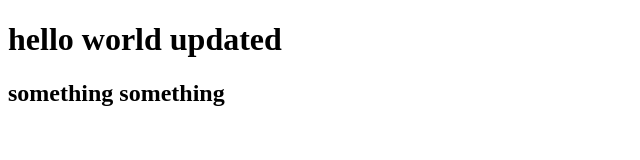
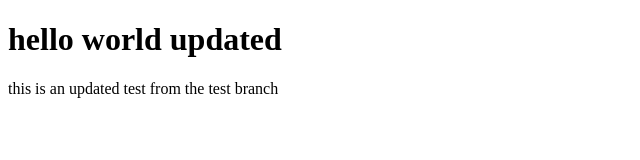
Before and after one commit to gx28ga/git-test, a website: page index.html in a window 1280 px wide. Shown: the whole page, without its empty margins (0-640 px from the left). Drawn offline with Linux system fonts and the light colour scheme.

Commit message:
updated in test branch

```diff
--- a/index.html
+++ b/index.html
@@ -4,10 +4,11 @@
     <meta charset="UTF-8">
     <meta name="viewport" content="width=device-width, initial-scale=1.0">
     <meta http-equiv="X-UA-Compatible" content="ie=edge">
+    <title>test</title>
 </head>
 <body>
     <h1>hello world updated</h1>
-    <h2>something something</h2>
+    <p>this is an updated test from the test branch</p>
 </body>
 <script>
     console.log(1)
```
